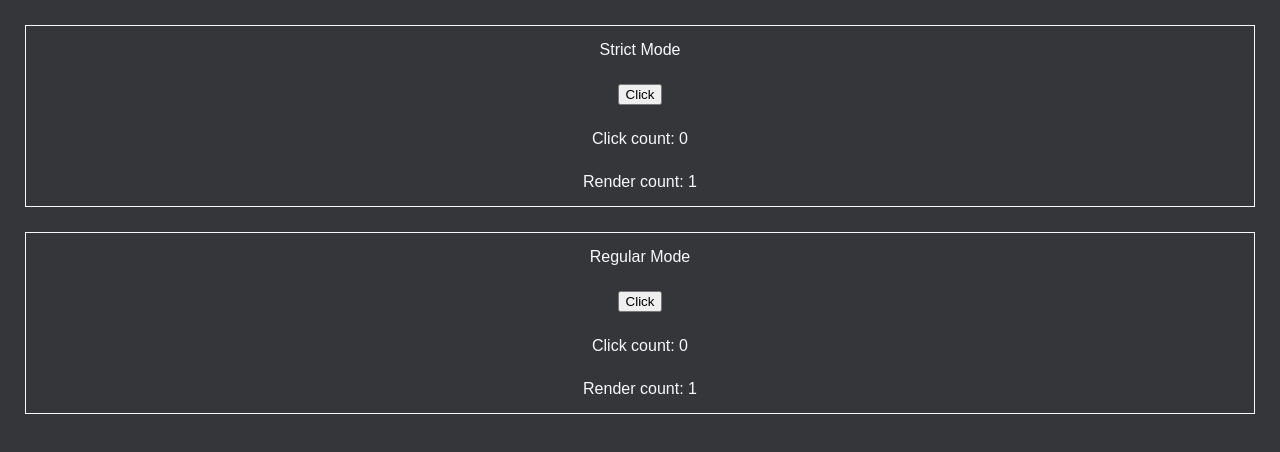
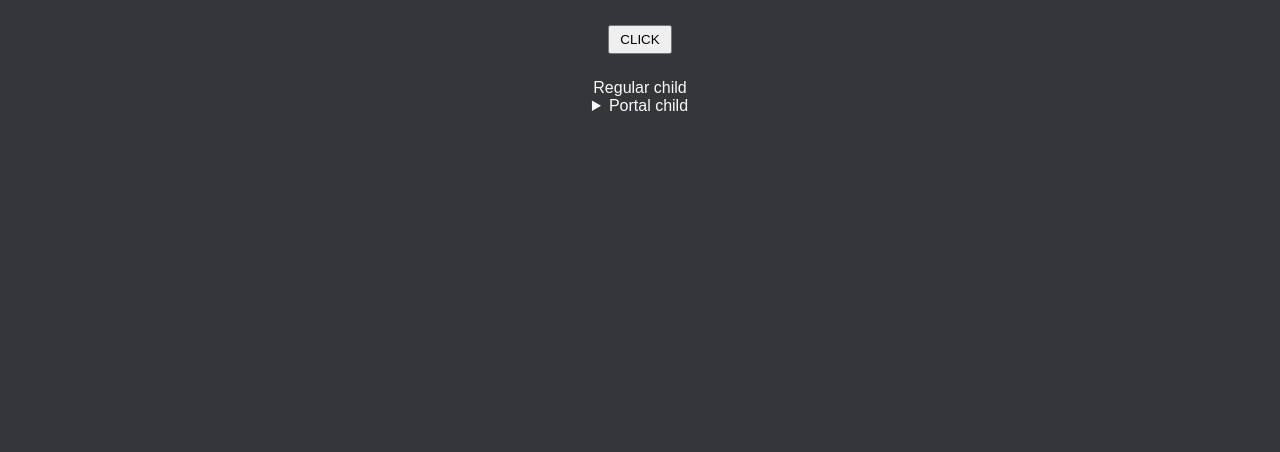
Before and after one commit to ophiryael/react-bits, a React (Create React App) app: page / in a window 1280 px wide. Shown: the top 452 px of the page. Built offline with nearby package versions, Linux system fonts and the light colour scheme.

Commit message:
Add child to sibling child portal demo

```diff
--- /dev/null
+++ b/src/child-to-sibling-child-portal/ParentContainer.tsx
@@ -0,0 +1,26 @@
+import React, { useState } from 'react';
+import styled from 'styled-components';
+import { PortalChild } from './PortalChild';
+
+const Container = styled('div')`
+  margin-top: 25px;
+  text-align: center;
+
+  & > button {
+    padding: 5px 10px;
+    margin-bottom: 25px;
+  }
+`;
+
+export const ParentContainer: React.FC = () => {
+  const [clickCount, setClickCount] = useState(0);
+  const [regularChildEl, setRegularChildEl] = useState<HTMLDivElement | null>(null);
+
+  return (
+    <Container>
+      <button onClick={() => setClickCount(prevCount => prevCount + 1)}>CLICK</button>
+      <div ref={el => setRegularChildEl(el)}>Regular child</div>
+      <PortalChild clickCount={clickCount} regularChildEl={regularChildEl} />
+    </Container>
+  );
+};
--- /dev/null
+++ b/src/child-to-sibling-child-portal/PortalChild.tsx
@@ -0,0 +1,20 @@
+import React from 'react';
+import ReactDOM from 'react-dom';
+
+interface Props {
+  clickCount: number;
+  regularChildEl: HTMLDivElement | null;
+}
+
+export const PortalChild: React.FC<Props> = ({ clickCount, regularChildEl }) => {
+  if (!regularChildEl) {
+    return null;
+  }
+  return ReactDOM.createPortal(
+    <details>
+      <summary>Portal child</summary>
+      <span>Clicks: {clickCount}</span>
+    </details>,
+    regularChildEl
+  );
+};
--- a/src/index.tsx
+++ b/src/index.tsx
@@ -1,6 +1,6 @@
 import React from 'react';
 import ReactDOM from 'react-dom';
 import './index.css';
-import { StrictVsRegularMode } from './strict-vs-regular-mode/StrictVsRegularMode';
+import { ParentContainer } from './child-to-sibling-child-portal/ParentContainer';
 
-ReactDOM.render(<StrictVsRegularMode />, document.getElementById('root'));
+ReactDOM.render(<ParentContainer />, document.getElementById('root'));
```
